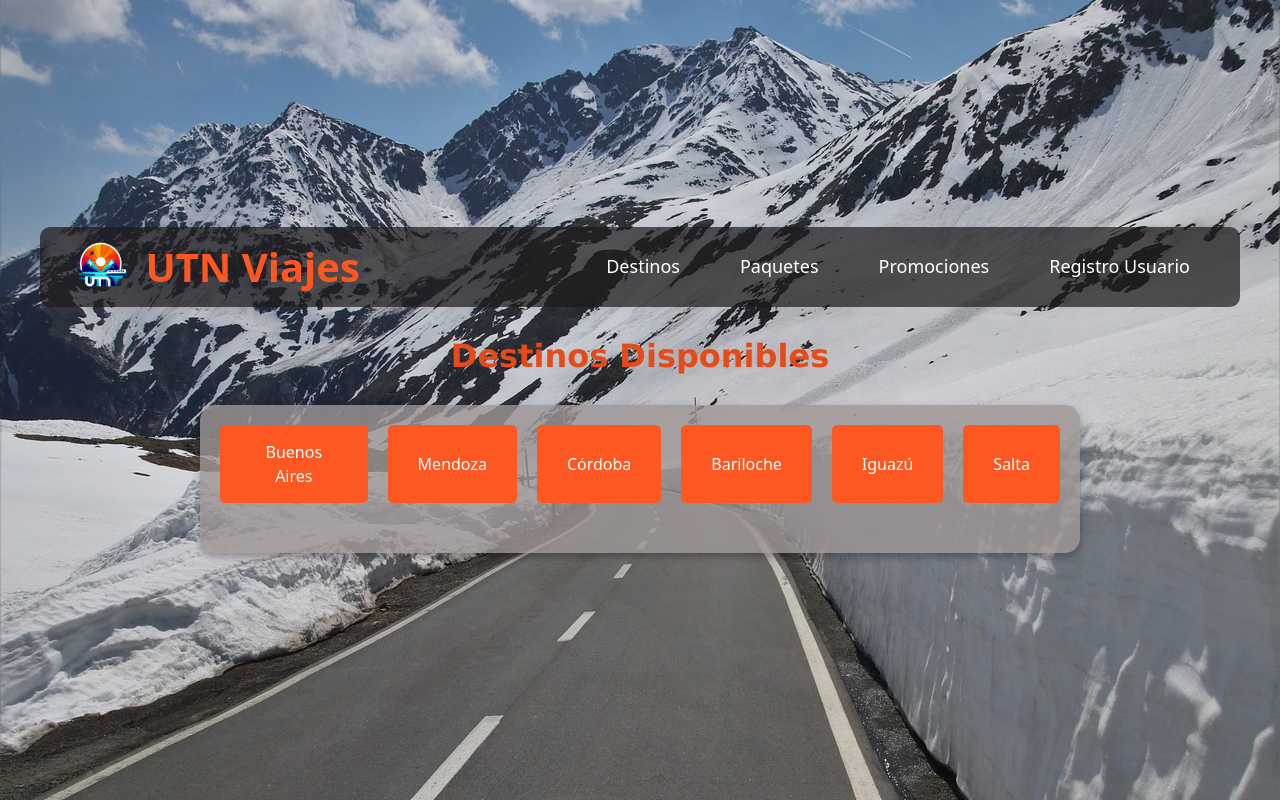
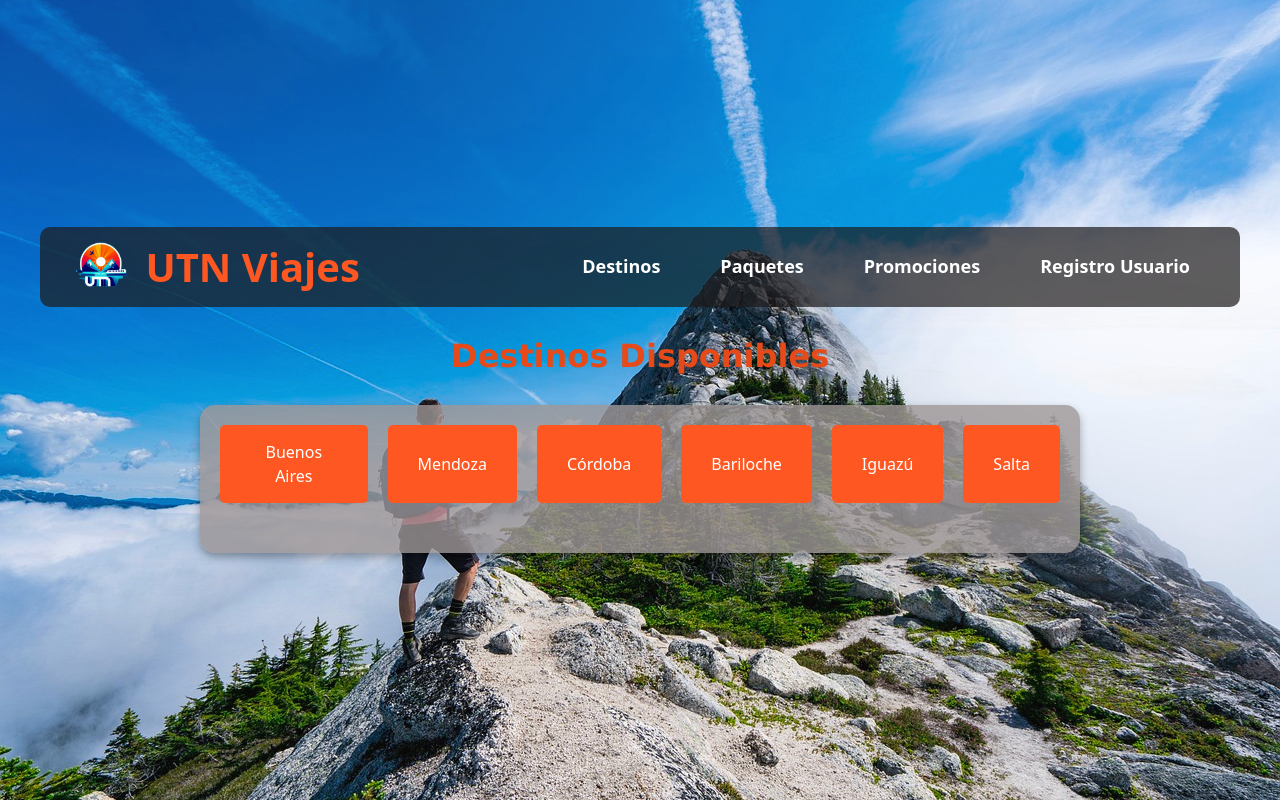
Before and after one commit to nahuel6/TPFinal_Laboratori4, an Angular app: page / in a window 1280 px wide. Built offline with nearby package versions, Linux system fonts and the light colour scheme.

Commit message:
Resolución de conflictos y cambios en integracion-imagenes

```diff
--- a/src/app/components/pages/carrusel/carrusel.component.css
+++ b/src/app/components/pages/carrusel/carrusel.component.css
@@ -14,7 +14,11 @@
     display: flex;
     align-items: center;
     justify-content: center;
+<<<<<<< Updated upstream
     z-index: 1; /* Asegura que el formulario esté sobre las imágenes */
+=======
+
+>>>>>>> Stashed changes
   }
    h2{
     position:absolute;
--- a/src/app/components/pages/carrusel/carrusel.component.ts
+++ b/src/app/components/pages/carrusel/carrusel.component.ts
@@ -8,9 +8,15 @@ import { Component, OnInit } from '@angular/core';
 export class CarruselComponent implements OnInit {
   imagenes: string[] = [
 
-    'assets/images/the-side-of-the-road-4259510_1280.jpg',
+
     "assets/images/man-5983064_1280.jpg",
-    'assets/images/lake-6476212_1280.jpg'
+    'assets/images/lake-6476212_1280.jpg',
+    'assets/images/bg4.jpg',
+    'assets/images/bg6.jpg',
+    'assets/images/img-10.jpg',
+    'assets/images/img-11.jpg',
+    'assets/images/img-12.jpg',
+    'assets/images/img-13.jpg'
   ];
   imagenActiva: number = 0;
   intervalo: any;
--- a/src/app/components/registro/registro.component.css
+++ b/src/app/components/registro/registro.component.css
@@ -86,3 +86,11 @@ a:hover {
   text-decoration: underline;
   color: #007bff;
 }
+
+.navbar {
+  position: fixed; /* O absolute, dependiendo de tu diseño */
+  top: 0;
+  left: 0;
+  right: 0;
+  z-index: 1000; /* Un número alto para asegurarte de que esté arriba */
+}
--- a/src/app/destinations/destinations.component.css
+++ b/src/app/destinations/destinations.component.css
@@ -30,7 +30,7 @@
     justify-content: space-between;
     align-items: center;
     border-radius: 10px;
-    background-color: rgba(29, 27, 27, 0.7); /* Fondo semitransparente */
+    background-color: rgba(29, 27, 27, 0.7);
     padding: 15px 30px;
     margin-bottom: 30px;
   }
@@ -56,6 +56,7 @@
     text-decoration: none;
     color: white;
     font-size: 18px;
+    font-weight: bold;
     padding: 10px 20px;
     transition: background-color 0.3s ease;
   }
@@ -112,31 +113,31 @@
   }
 
   .image-container img {
-    max-width: 300px; /* Ajusta este valor según tu preferencia */
-    max-height: 300px; /* Altura máxima */
-    width: auto; /* Mantener la proporción del ancho */
-    height: auto; /* Mantener la proporción del alto */
+    max-width: 300px;
+    max-height: 300px;
+    width: auto;
+    height: auto;
     border-radius: 10px;
     box-shadow: 0 4px 8px rgba(0, 0, 0, 0.5);
-    object-fit: cover; /* Recorta y ajusta la imagen dentro del contenedor */
+    object-fit: cover;
   }
 
   .destinations-container {
-    background-color: rgba(158, 151, 151, 0.8); /* Fondo semitransparente */
-    border-radius: 15px; /* Bordes redondeados */
-    box-shadow: 0 4px 8px rgba(0, 0, 0, 0.3); /* Sombra */
-    padding: 20px; /* Espaciado interno */
-    margin: 20px 160px; /* Espaciado externo: 20px arriba y abajo, 40px a los lados */
-    max-width: 900px; /* Ancho máximo aumentado */
-    text-align: center; /* Centrado del contenido */
+    background-color: rgba(158, 151, 151, 0.8);
+    border-radius: 15px;
+    box-shadow: 0 4px 8px rgba(0, 0, 0, 0.3);
+    padding: 20px;
+    margin: 20px 160px;
+    max-width: 900px;
+    text-align: center;
   }
 
 
 
    .description-container {
-    margin: 20px auto; /* Margen superior de 20px y centrado horizontal */
+    margin: 20px auto;
     padding: 15px;
-    background-color: rgba(29, 27, 27, 0.7); /* Fondo semitransparente */
+    background-color: rgba(29, 27, 27, 0.7);
     border-radius: 10px;
     color: white;
     text-align: center;
--- a/src/app/destinations/destinations.component.html
+++ b/src/app/destinations/destinations.component.html
@@ -4,7 +4,7 @@
         <a href="destinations.component.html"><img src="assets/images/logo.png" alt="Logo"></a>
         <h1>UTN Viajes</h1>
       </div>
-      <nav>
+      <nav class="navbar">
         <ul class="title2">
           <li><a href="#">Destinos</a></li>
           <li><a href="#">Paquetes</a></li>
```
Also changed, not shown: src/assets/images/bg5.avif (deleted).
